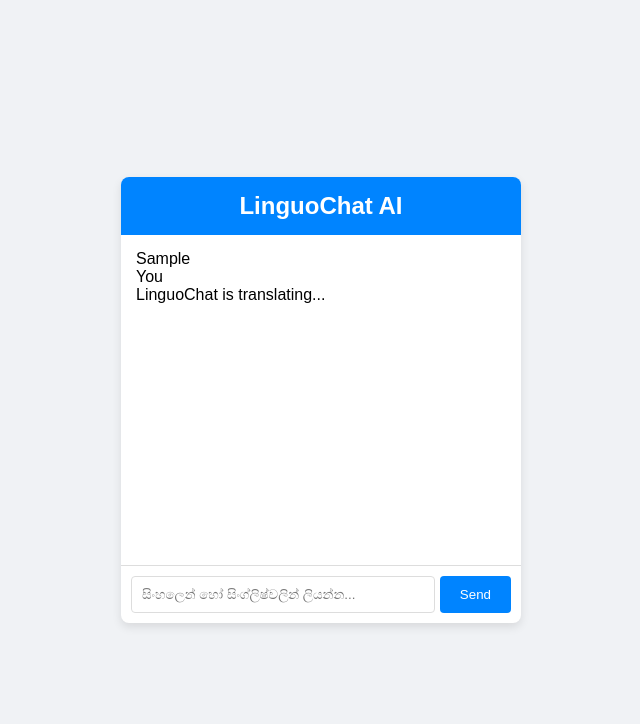
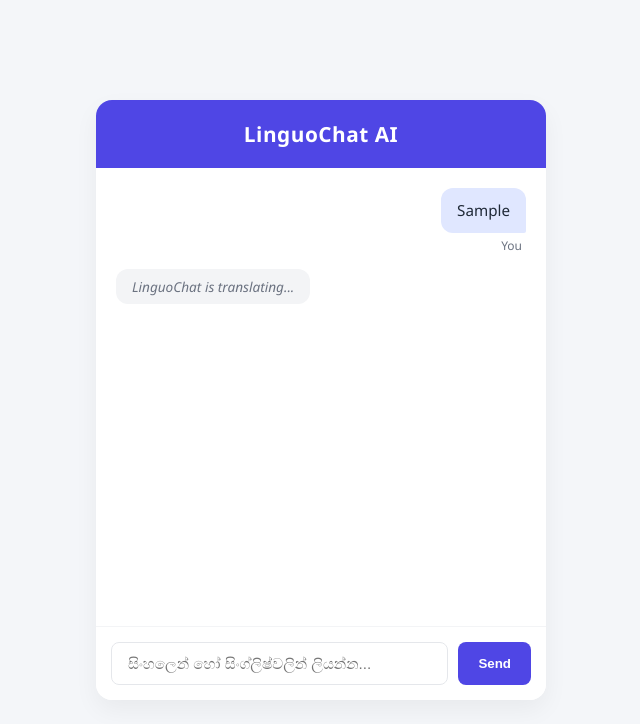
Before and after one commit to devdilshan2025/ai-chat-translator, a website: page public/index.html in a window 1280 px wide. Both pictures are taken after typing "Sample" into the empty fields and a click on the button "Send". Shown: the whole page, without its empty margins (319-959 px from the left). Drawn offline with nearby package versions, Linux system fonts and the light colour scheme; no server answers.

Commit message:
ui changed with soft colour

```diff
--- a/public/style.css
+++ b/public/style.css
@@ -1,8 +1,159 @@
-body { font-family: sans-serif; display: flex; justify-content: center; align-items: center; height: 100vh; margin: 0; background-color: #f0f2f5; }
-#chat-container { width: 400px; background: white; border-radius: 8px; box-shadow: 0 4px 10px rgba(0,0,0,0.1); overflow: hidden; }
-h2 { background: #0084ff; color: white; margin: 0; padding: 15px; text-align: center; }
-#messages { height: 300px; overflow-y: auto; padding: 15px; border-bottom: 1px solid #ddd; }
-#chat-form { display: flex; padding: 10px; }
-#msg-input { flex: 1; padding: 10px; border: 1px solid #ddd; border-radius: 4px; outline: none; }
-button { background: #0084ff; color: white; border: none; padding: 10px 20px; margin-left: 5px; border-radius: 4px; cursor: pointer; }
-.message { margin-bottom: 10px; padding: 8px; border-radius: 5px; background: #e4e6eb; }
+:root {
+    --bg-color: #f4f6f9;
+    --chat-bg: #ffffff;
+    --primary-color: #4f46e5;
+    --user-bubble: #e0e7ff;
+    --ai-bubble: #f3f4f6;
+    --text-main: #1f2937;
+    --text-muted: #6b7280;
+}
+
+body {
+    font-family: 'Segoe UI', Tahoma, Geneva, Verdana, sans-serif;
+    display: flex;
+    justify-content: center;
+    align-items: center;
+    height: 100vh;
+    margin: 0;
+    background-color: var(--bg-color);
+}
+
+#chat-container {
+    width: 450px;
+    height: 600px;
+    background: var(--chat-bg);
+    border-radius: 16px;
+    box-shadow: 0 10px 25px rgba(0, 0, 0, 0.05);
+    display: flex;
+    flex-direction: column;
+    overflow: hidden;
+}
+
+h2 {
+    background: var(--primary-color);
+    color: white;
+    margin: 0;
+    padding: 20px;
+    text-align: center;
+    font-size: 1.3rem;
+    font-weight: 600;
+    letter-spacing: 0.5px;
+}
+
+#messages {
+    flex: 1;
+    overflow-y: auto;
+    padding: 20px;
+    display: flex;
+    flex-direction: column;
+    gap: 15px;
+}
+
+/* Chat Bubble Styling */
+.message-wrapper {
+    display: flex;
+    flex-direction: column;
+    max-width: 80%;
+}
+
+.message-wrapper.user {
+    align-self: flex-end;
+}
+
+.message-wrapper.ai {
+    align-self: flex-start;
+}
+
+.bubble {
+    padding: 12px 16px;
+    border-radius: 12px;
+    font-size: 0.95rem;
+    line-height: 1.4;
+    position: relative;
+}
+
+.user .bubble {
+    background: var(--user-bubble);
+    color: var(--text-main);
+    border-bottom-right-radius: 2px;
+}
+
+.ai .bubble {
+    background: var(--ai-bubble);
+    color: var(--text-main);
+    border-top-left-radius: 2px;
+    box-shadow: 0 2px 5px rgba(0,0,0,0.02);
+}
+
+.meta-info {
+    font-size: 0.75rem;
+    color: var(--text-muted);
+    margin-top: 4px;
+    padding: 0 4px;
+}
+
+.user .meta-info {
+    text-align: right;
+}
+
+/* Copy Button */
+.copy-btn {
+    background: none;
+    border: none;
+    color: var(--primary-color);
+    font-size: 0.75rem;
+    cursor: pointer;
+    padding: 0;
+    margin-left: 8px;
+    text-decoration: underline;
+}
+
+/* Typing Indicator */
+#typing-indicator {
+    padding: 8px 16px;
+    background: var(--ai-bubble);
+    color: var(--text-muted);
+    font-size: 0.85rem;
+    border-radius: 12px;
+    align-self: flex-start;
+    display: none;
+    font-style: italic;
+}
+
+/* Form Section */
+#chat-form {
+    display: flex;
+    padding: 15px;
+    background: #fff;
+    border-top: 1px solid #f3f4f6;
+    gap: 10px;
+}
+
+#msg-input {
+    flex: 1;
+    padding: 12px 16px;
+    border: 1px solid #e5e7eb;
+    border-radius: 8px;
+    outline: none;
+    font-size: 0.95rem;
+    transition: border 0.2s;
+}
+
+#msg-input:focus {
+    border-color: var(--primary-color);
+}
+
+button[type="submit"] {
+    background: var(--primary-color);
+    color: white;
+    border: none;
+    padding: 0 20px;
+    border-radius: 8px;
+    font-weight: 600;
+    cursor: pointer;
+    transition: opacity 0.2s;
+}
+
+button[type="submit"]:hover {
+    opacity: 0.9;
+}
```
